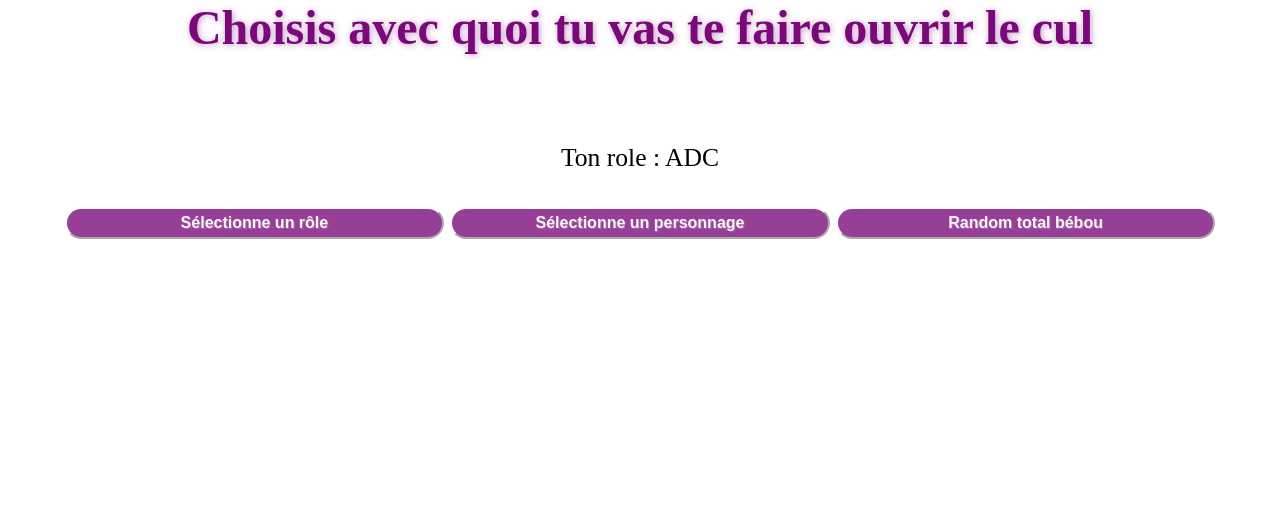
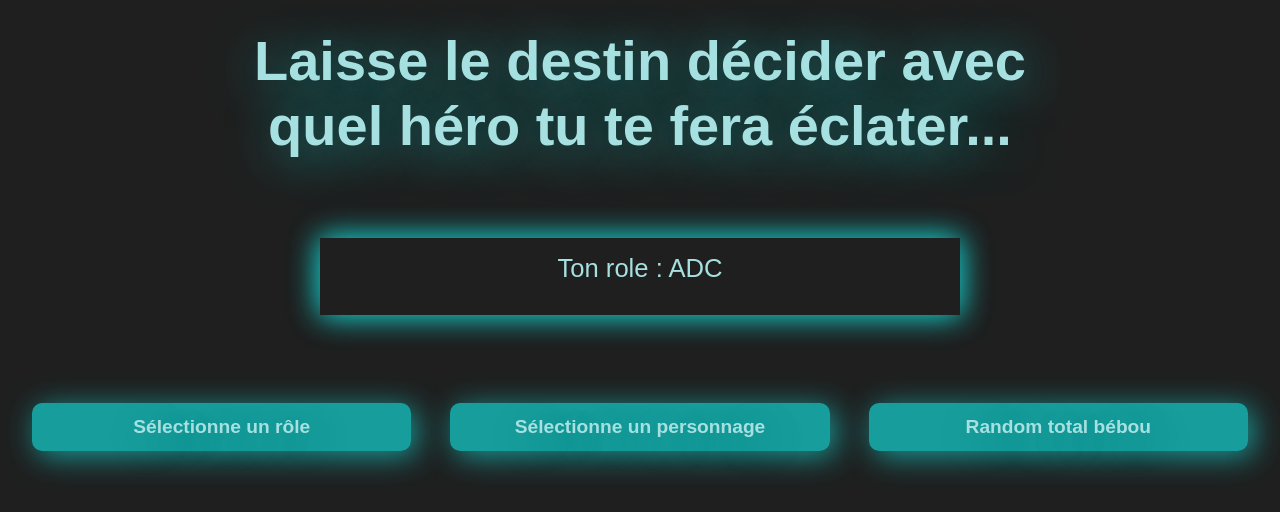
Before and after one commit to Freyjaa8/Site-LOL, a plain HTML site: page index.html in a window 1280 px wide. Both pictures are taken after a click on the button "Sélectionne un rôle". Drawn offline with Linux system fonts and the light colour scheme; a web font is replaced by a local one.

Commit message:
js + css

```diff
--- a/index.html
+++ b/index.html
@@ -10,14 +10,16 @@
 
 <body>
 
-    <h1>Choisis avec quoi tu vas te faire ouvrir le cul</h1>
-    <div id="texte2"></div>
-    <div id="texte1"></div>
-    <div>
-        <button id="role">Sélectionne un rôle</button>
+    <h1>Laisse le destin décider avec quel héro tu te fera éclater...</h1>
+    <div id="destiny">
+        <div id="texte2"></div>
+        <div id="texte1"></div>
+    </div>
+    <div class="btn"> <button id="role">Sélectionne un rôle</button>
         <button id="personnage">Sélectionne un personnage</button>
         <button id="total">Random total bébou</button>
     </div>
+
 
     <script src="script.js"></script>
 </body>
--- a/script.js
+++ b/script.js
@@ -6,9 +6,9 @@ async function utilisateurs ()
         const fichiers = await fetch( 'champions.json' );
         const data = await fichiers.json();
         const randomIndex = Math.floor( Math.random() * data[ 0 ].length );
-        console.log( data[0].length );
         const randomUser = data[0][ randomIndex ];
-        document.getElementById( "texte1" ).innerHTML = `Tu joueras : ${ randomUser.name } <div><img src="${randomUser.icon}"><div>`;
+        document.getElementById( "texte1" ).innerHTML = `Tu joueras : ${ randomUser.name } <div><img src="${ randomUser.icon }"><div>`;
+        document.getElementById( "destiny" ).classList.add( "destiny" );
     }
 
     catch ( error )
@@ -30,6 +30,7 @@ async function roles ()
         const randomIndex = Math.floor( Math.random() * data[1].length );
         const randomUser = data[1][ randomIndex ];
         document.getElementById( "texte2" ).innerHTML = `Ton role : ${ randomUser.Role }`;
+        document.getElementById( "destiny" ).classList.add( "destiny" );
     }
 
     catch ( error )
@@ -38,6 +39,12 @@ async function roles ()
     }
 }
 
+function wow ()
+{
+    let phrases = [ "Bonne Chance avec ce pick Bébou <3", "Ptdrrr c'est de la merde", "Bébouuuu Bisouuuus <3", "Vasy on va encore perdre", "Bébou t'es le meilleur <3", "Je sais pas si on va casser des culs avec ça..." ]
+    let random = phrases[ Math.floor( Math.random() * phrases.length ) ] ;
+    document.querySelector( "h1" ).innerHTML = `<h2>${ random }</h2>`;
+}
 const boutonR = document.getElementById( "role" );
 boutonR.addEventListener( 'click', roles );
 
@@ -45,6 +52,7 @@ function total ()
 {
     utilisateurs();
     roles();
+    wow();
 }
 const boutonT = document.getElementById( "total" );
 
--- a/style.css
+++ b/style.css
@@ -1,28 +1,57 @@
+@import url('https://fonts.googleapis.com/css2?family=SUSE:wght@100..800&display=swap');
+
 *{
     box-sizing: border-box;
     margin: 0 auto;
     max-width: 1280px;
+    font-family: "SUSE", sans-serif;
+    background-color: #1f1f1f;
 
 }
 
+h1{
+    text-align: center;
+    max-width: 70%;
+    margin-top: 0.5em;
+    font-size: 3.5rem;
+    font-weight: bold;
+    color: #A7E0E0;
+    text-shadow: 6px 6px 50px #13e8e5a2;
+}
+.destiny{
+    color: #A7E0E0;
+    font-weight: 400;
+    box-shadow: 1px 1px 30px #13e8e5a2, -1px -1px 30px #13e8e5a2;
+    max-width: 50%;
+    margin: 5rem auto;
+}
 img{
-   width: 10rem;
+    margin-top: 3rem;
+    max-width: 100%;
     height: 10rem;
     border-radius: 10px;
+    box-shadow: 1px 1px 50px #13e8e5a2;
 }
 
 button{
+    background-color: #13e8e5a2;
     width: 30%;
-    height: 2rem;
-    border-radius: 20px;
-    border-color: white;
-    background-color: rgba(121, 9, 121, 0.775);
-    box-shadow: 1px 1px 5px white;
-    color: whitesmoke;
-    text-shadow: 1px 1px 1px rgba(244, 242, 242, 0.227);
-    font-weight: bold;
-    font-size: 1rem;
+    min-height: 3rem;
+    border-radius: 10px;
+    color: #A7E0E0;
+    font-weight: bolder;
+    text-shadow: 10px 10px 50px rgba(0, 0, 0, 0.354);
+    font-size: 1.2rem;
+    box-shadow: 5px 5px 30px #13e8e5a2;
+    margin: 0 1rem;
+    border: none;
     cursor: pointer;
+}
+
+button:hover{
+    transform: scale(1.1);
+    transition: 0.3s ease;
+    box-shadow: 5px 5px 30px #A7E0E0;
 }
 
 div{
@@ -30,14 +59,3 @@ div{
     font-size: 1.6rem;
     padding: 0.5rem;
 }
-
-#texte2{
-    margin-top: 5rem;
-}
-
-h1{
-    text-align: center;
-    font-size: 3rem;
-    color: rgb(121, 9, 121);
-    text-shadow: 1px 1px 6px rgba(121, 9, 121, 0.444);
-}
```
Also changed, not shown: data.json (deleted, +0 -15 lines), images/MF.webp (deleted).
